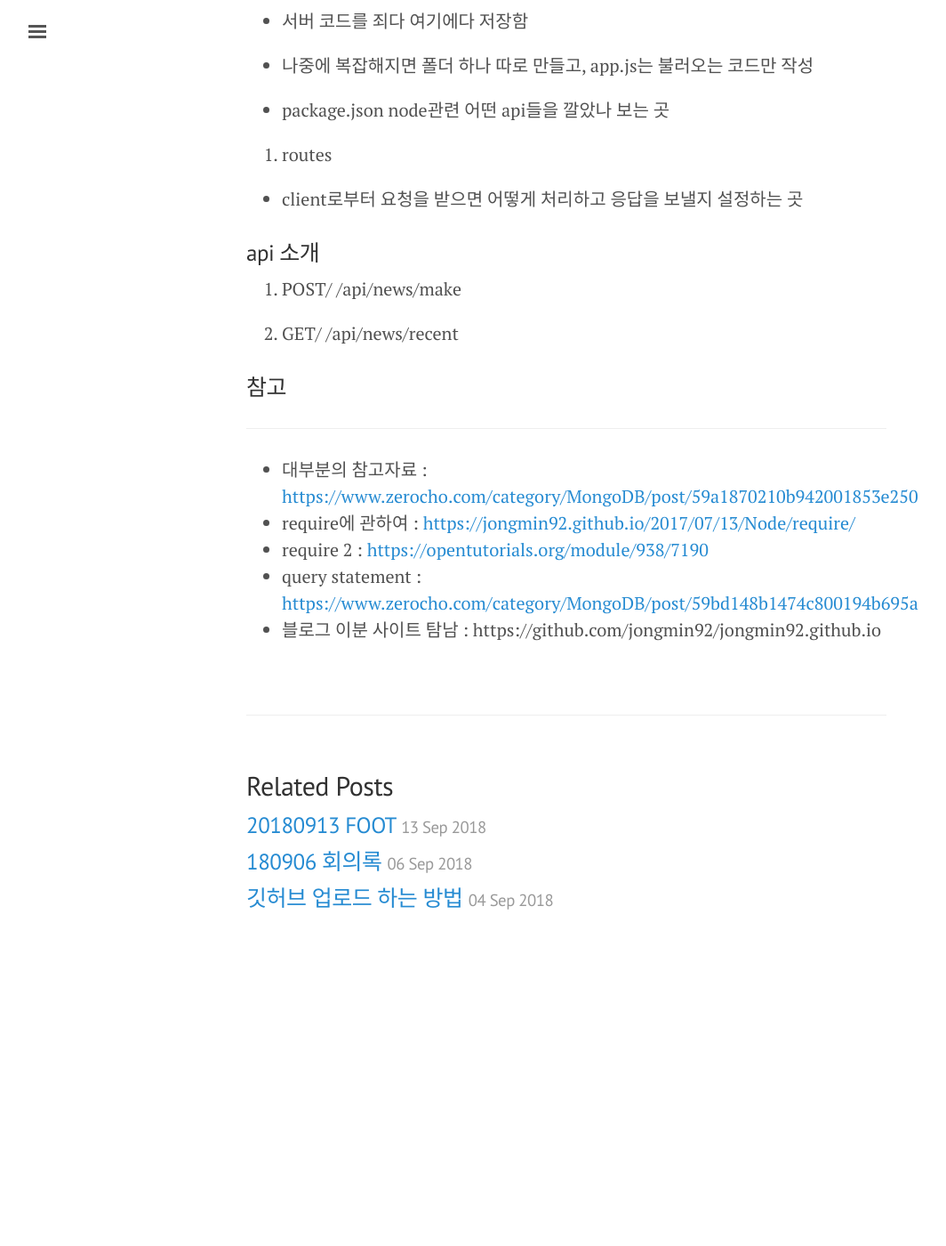
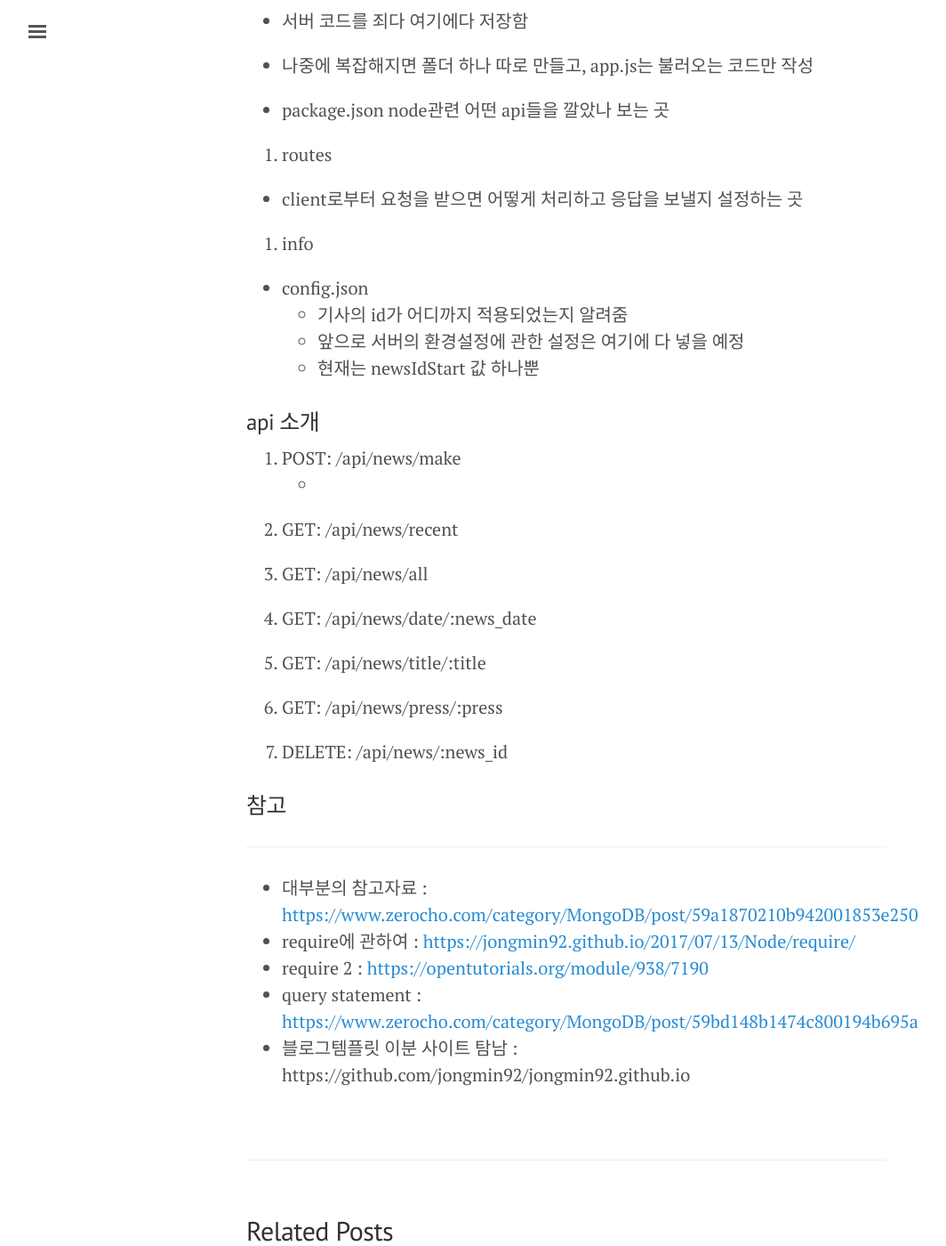
Before and after one commit to GND123/GND123.github.io, a Jekyll site: the page built from _posts/2018-09-18-FOOT.md, in a window 1280 px wide and 1400 px high, scrolled down 828 px. Shown: the whole window at 89% size, without its empty margins (3-1067 px from the left). Built offline with Jekyll 4.4.1, drawn with Linux system fonts in a browser that asks for light colours; before the commit the page ends 1914 px from its top, so only the background shows below that.

Commit message:
Update 2018-09-18-FOOT.md

```diff
--- a/_posts/2018-09-18-FOOT.md
+++ b/_posts/2018-09-18-FOOT.md
@@ -37,11 +37,29 @@ editor: jiwoo
 
 * client로부터 요청을 받으면 어떻게 처리하고 응답을 보낼지 설정하는 곳
 
+4. info
+
+* config.json
+  * 기사의 id가 어디까지 적용되었는지 알려줌
+  * 앞으로 서버의 환경설정에 관한 설정은 여기에 다 넣을 예정
+  * 현재는 newsIdStart 값 하나뿐
+
 ### api 소개
 
-1. POST/ /api/news/make
+1. POST: /api/news/make
+  *
 
-2. GET/ /api/news/recent
+2. GET: /api/news/recent
+
+3. GET: /api/news/all
+
+4. GET: /api/news/date/:news_date
+
+5. GET: /api/news/title/:title
+
+6. GET: /api/news/press/:press
+
+7. DELETE: /api/news/:news_id
 
 ### 참고
 ***
@@ -49,4 +67,4 @@ editor: jiwoo
 * require에 관하여 : <https://jongmin92.github.io/2017/07/13/Node/require/>
 * require 2 : <https://opentutorials.org/module/938/7190>
 * query statement : <https://www.zerocho.com/category/MongoDB/post/59bd148b1474c800194b695a>
-* 블로그 이분 사이트 탐남 : https://github.com/jongmin92/jongmin92.github.io
+* 블로그템플릿 이분 사이트 탐남 : https://github.com/jongmin92/jongmin92.github.io
```
